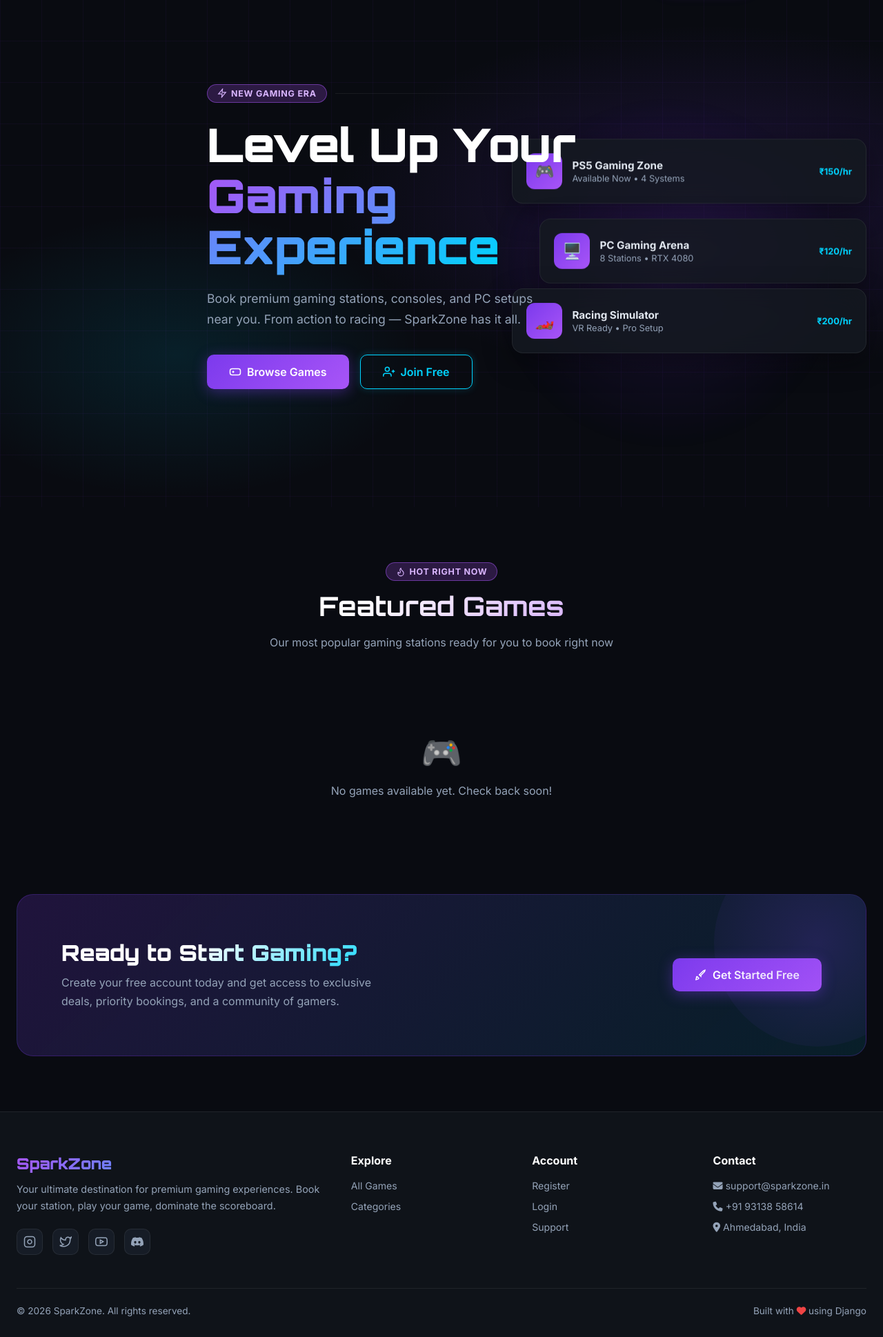
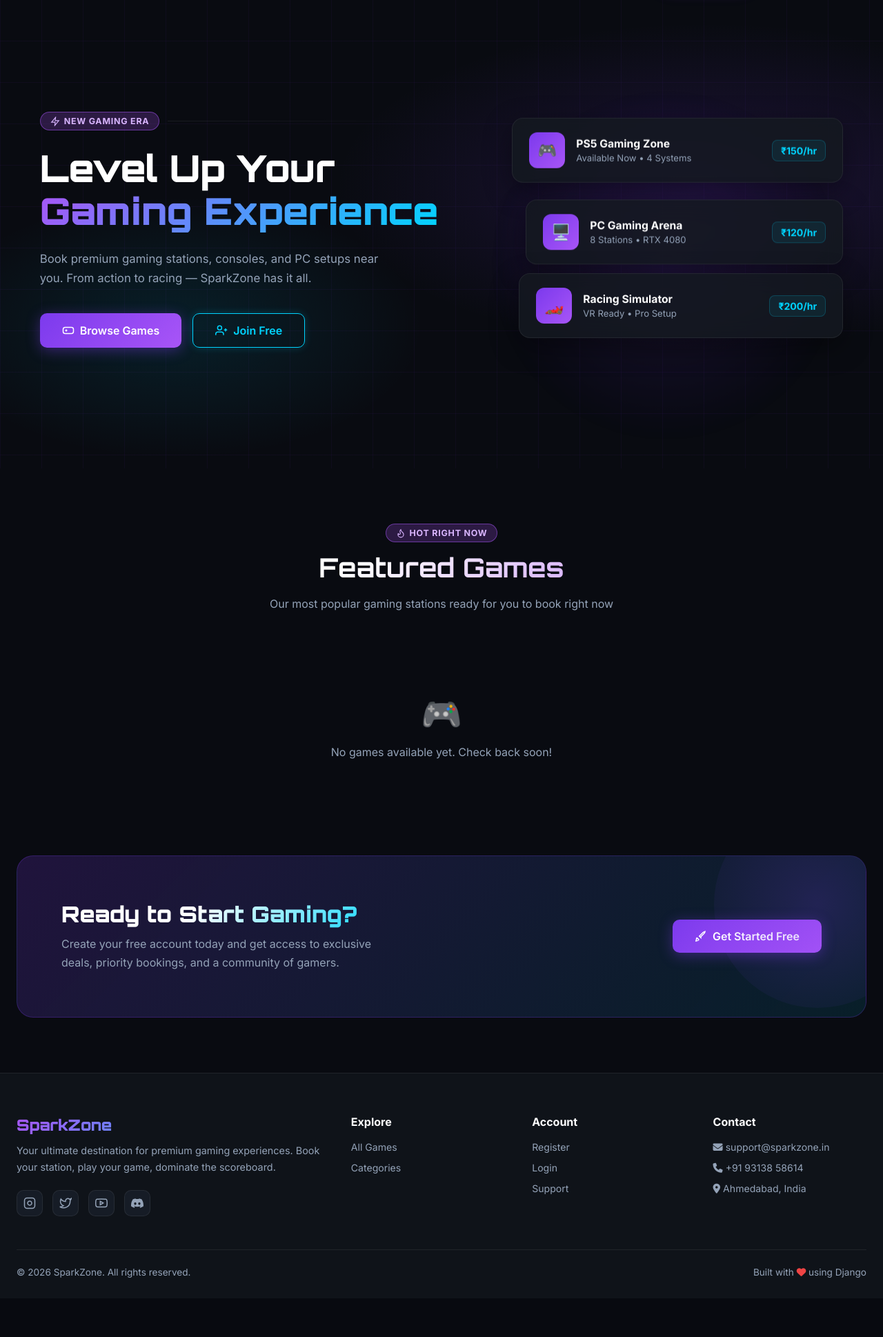
Before and after one commit to vishvam5379/sparkzone, a Django app: page / in a window 1280 px wide. Shown: the part 71-2009 px from the top of the page at 69% size. After the commit the page ends 1923 px from the top, so only its background shows below. Run offline with Django 5.2, Linux system fonts and the light colour scheme; data that the repository does not hold is empty.

Commit message:
Fix hero section text and floating cards overlap spacing

```diff
--- a/sparkzoneapp/templates/index.html
+++ b/sparkzoneapp/templates/index.html
@@ -4,8 +4,9 @@
 {% block extra_css %}
 /* ── Hero ── */
 .hero {
-  margin-top: 70px; min-height: 92vh;
+  margin-top: 70px; min-height: 85vh;
   display: flex; align-items: center; position: relative; overflow: hidden;
+  padding: 60px 0;
 }
 .hero-bg {
   position: absolute; inset: 0; z-index: 0;
@@ -27,20 +28,36 @@
   border-radius: 50%; animation: pulse 4s ease-in-out infinite;
 }
 @keyframes pulse { 0%,100%{transform:scale(1);opacity:.7;} 50%{transform:scale(1.08);opacity:1;} }
-.hero-content { position: relative; z-index: 1; max-width: 680px; }
+
+.hero-grid {
+  display: grid;
+  grid-template-columns: 1.05fr 0.95fr;
+  align-items: center;
+  gap: 64px;
+  position: relative;
+  z-index: 1;
+  width: 100%;
+}
+
+.hero-content {
+  position: relative;
+  z-index: 1;
+  max-width: 100%;
+}
 .hero-eyebrow { display: flex; align-items: center; gap: 12px; margin-bottom: 24px; }
 .hero-eyebrow::after { content:''; flex:1; height:1px; background:linear-gradient(90deg,var(--border),transparent); }
 .hero h1 {
-  font-family: var(--font-heading); font-size: clamp(2.4rem, 5.5vw, 4.2rem);
-  font-weight: 900; line-height: 1.1; margin-bottom: 24px; min-height: 2.2em;
+  font-family: var(--font-heading); font-size: clamp(2.2rem, 4.2vw, 3.8rem);
+  font-weight: 900; line-height: 1.15; margin-bottom: 24px;
 }
-.hero h1 .line1 { color: #fff; }
+.hero h1 .line1 { color: #fff; display: block; }
 .hero h1 .line2 {
   background: linear-gradient(135deg, var(--accent2) 0%, var(--neon) 100%);
   -webkit-background-clip: text; -webkit-text-fill-color: transparent;
+  display: block;
 }
-.hero-sub { color: var(--muted); font-size: 1.1rem; line-height: 1.7; margin-bottom: 36px; max-width: 500px; min-height: 3.4em; }
-.hero-cta { display: flex; gap: 16px; flex-wrap: wrap; margin-bottom: 48px; }
+.hero-sub { color: var(--muted); font-size: 1.05rem; line-height: 1.7; margin-bottom: 36px; max-width: 520px; }
+.hero-cta { display: flex; gap: 16px; flex-wrap: wrap; margin-bottom: 12px; }
 .hero-stats { display: flex; gap: 36px; flex-wrap: wrap; }
 .hero-stat { text-align: left; }
 .hero-stat .num { font-family: var(--font-heading); font-size: 1.8rem; font-weight: 800; color: var(--neon); }
@@ -48,31 +65,48 @@
 
 /* ── Floating game card preview ── */
 .hero-visual {
-  position: absolute; right: 0; top: 50%; transform: translateY(-50%);
-  width: 42%; display: flex; flex-direction: column; gap: 16px; padding-right: 24px;
+  position: relative;
+  z-index: 1;
+  display: flex;
+  flex-direction: column;
+  gap: 20px;
+  width: 100%;
+  max-width: 480px;
+  margin-left: auto;
 }
 .float-card {
   background: rgba(20,25,32,.85); backdrop-filter: blur(16px);
-  border: 1px solid var(--border); border-radius: 16px; padding: 20px;
-  display: flex; gap: 14px; align-items: center;
+  border: 1px solid var(--border); border-radius: 16px; padding: 20px 24px;
+  display: flex; gap: 16px; align-items: center;
   animation: floatY 5s ease-in-out infinite;
   box-shadow: 0 12px 40px rgba(0,0,0,.4);
+  transition: transform .3s ease, border-color .3s ease, box-shadow .3s ease;
 }
-.float-card:nth-child(2) { animation-delay: -2.5s; margin-left: 40px; }
+.float-card:hover {
+  border-color: var(--accent2);
+  box-shadow: 0 16px 45px rgba(124,58,237,.25);
+}
+.float-card:nth-child(2) { animation-delay: -2.5s; margin-left: 20px; }
+.float-card:nth-child(3) { animation-delay: -1s; margin-left: 10px; }
 .float-card-icon {
   width: 52px; height: 52px; border-radius: 12px;
   background: linear-gradient(135deg, var(--accent), var(--accent2));
   display: flex; align-items: center; justify-content: center;
   font-size: 1.4rem; flex-shrink: 0;
 }
-.float-card-info .title { font-weight: 700; font-size: .95rem; }
-.float-card-info .sub { color: var(--muted); font-size: .8rem; margin-top: 2px; }
-.float-card-badge { margin-left: auto; font-size: .8rem; font-weight: 700; color: var(--neon); white-space: nowrap; }
-@keyframes floatY { 0%,100%{transform:translateY(0);} 50%{transform:translateY(-12px);} }
+.float-card-info .title { font-weight: 700; font-size: .98rem; color: #fff; }
+.float-card-info .sub { color: var(--muted); font-size: .82rem; margin-top: 3px; }
+.float-card-badge {
+  margin-left: auto; font-size: .88rem; font-weight: 700; color: var(--neon); white-space: nowrap;
+  background: rgba(0,212,255,.08); padding: 6px 12px; border-radius: 8px; border: 1px solid rgba(0,212,255,.2);
+}
+@keyframes floatY { 0%,100%{transform:translateY(0);} 50%{transform:translateY(-10px);} }
 
-@media(max-width: 900px) {
-  .hero-visual { display: none; }
-  .hero-content { max-width: 100%; }
+@media(max-width: 992px) {
+  .hero-grid { grid-template-columns: 1fr; gap: 48px; }
+  .hero-visual { max-width: 100%; margin-left: 0; }
+  .float-card:nth-child(2) { margin-left: 0; }
+  .float-card:nth-child(3) { margin-left: 0; }
 }
 
 /* ── Category Strip ── */
@@ -152,12 +186,13 @@
   <div class="hero-grid-lines"></div>
   <div class="hero-glow"></div>
   <div class="container">
+    <div class="hero-grid">
       <div class="hero-content">
         <div class="hero-eyebrow">
           <span class="badge"><svg class="svg-ic" viewBox="0 0 24 24" width="14" height="14" fill="none" stroke="currentColor" stroke-width="2"><path d="M13 2L3 14h9l-1 8 10-12h-9l1-8z"/></svg> New Gaming Era</span>
         </div>
         <h1>
-        <span class="line1">Level Up Your</span><br>
+          <span class="line1">Level Up Your</span>
           <span class="line2">Gaming Experience</span>
         </h1>
         <p class="hero-sub">
@@ -171,9 +206,8 @@
             <svg class="svg-ic" viewBox="0 0 24 24" width="18" height="18" fill="none" stroke="currentColor" stroke-width="2"><path d="M16 21v-2a4 4 0 00-4-4H5a4 4 0 00-4 4v2"/><circle cx="8.5" cy="7" r="4"/><line x1="20" y1="8" x2="20" y2="14"/><line x1="17" y1="11" x2="23" y2="11"/></svg> Join Free
           </a>
         </div>
+      </div>
 
-    </div>
-  </div>
       <div class="hero-visual">
         <div class="float-card">
           <div class="float-card-icon">🎮</div>
@@ -198,6 +232,8 @@
             <div class="sub">VR Ready • Pro Setup</div>
           </div>
           <div class="float-card-badge">₹200/hr</div>
+        </div>
+      </div>
     </div>
   </div>
 </section>
```
Lines whose indentation alone changed are shown as unchanged.
